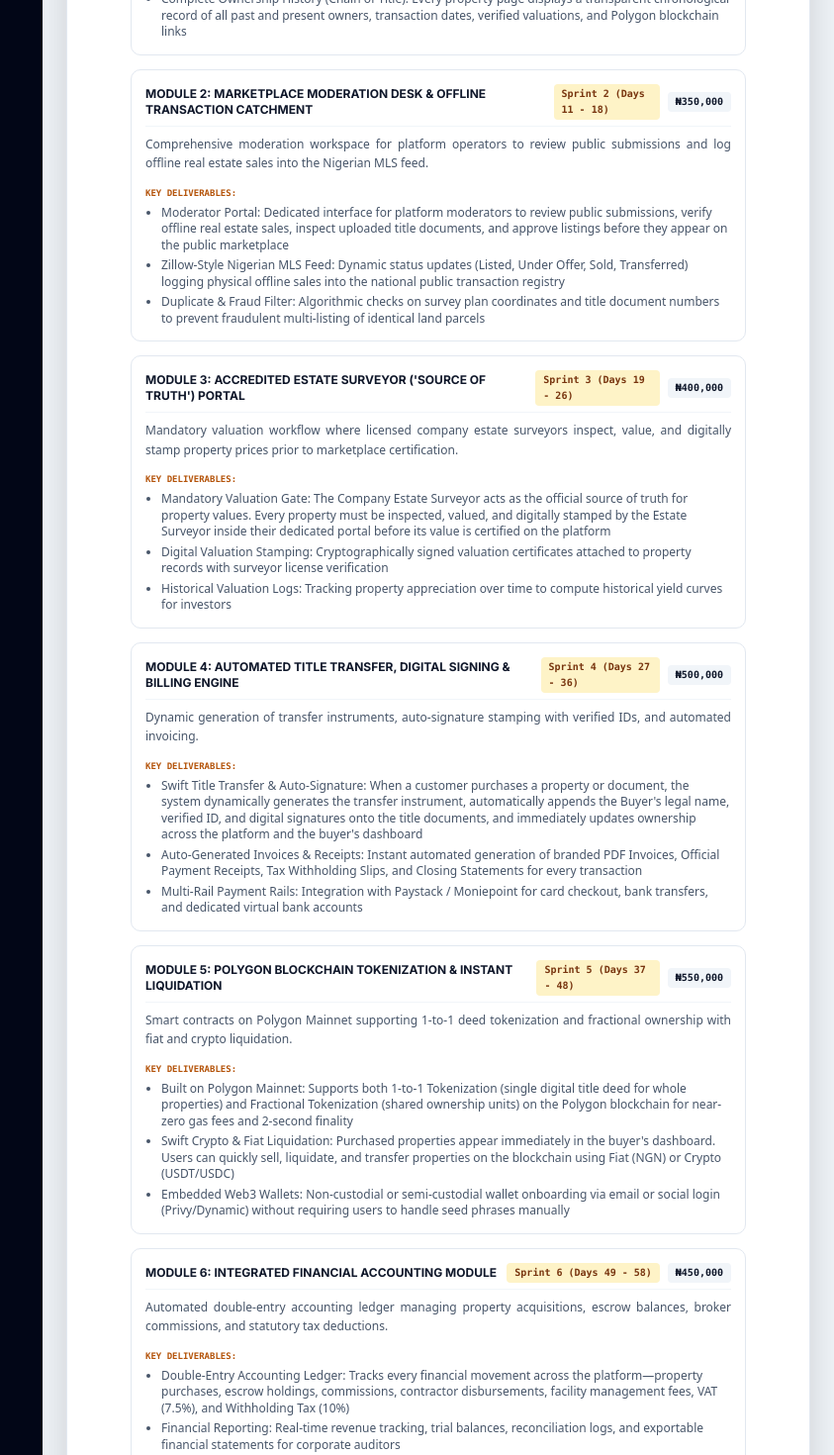
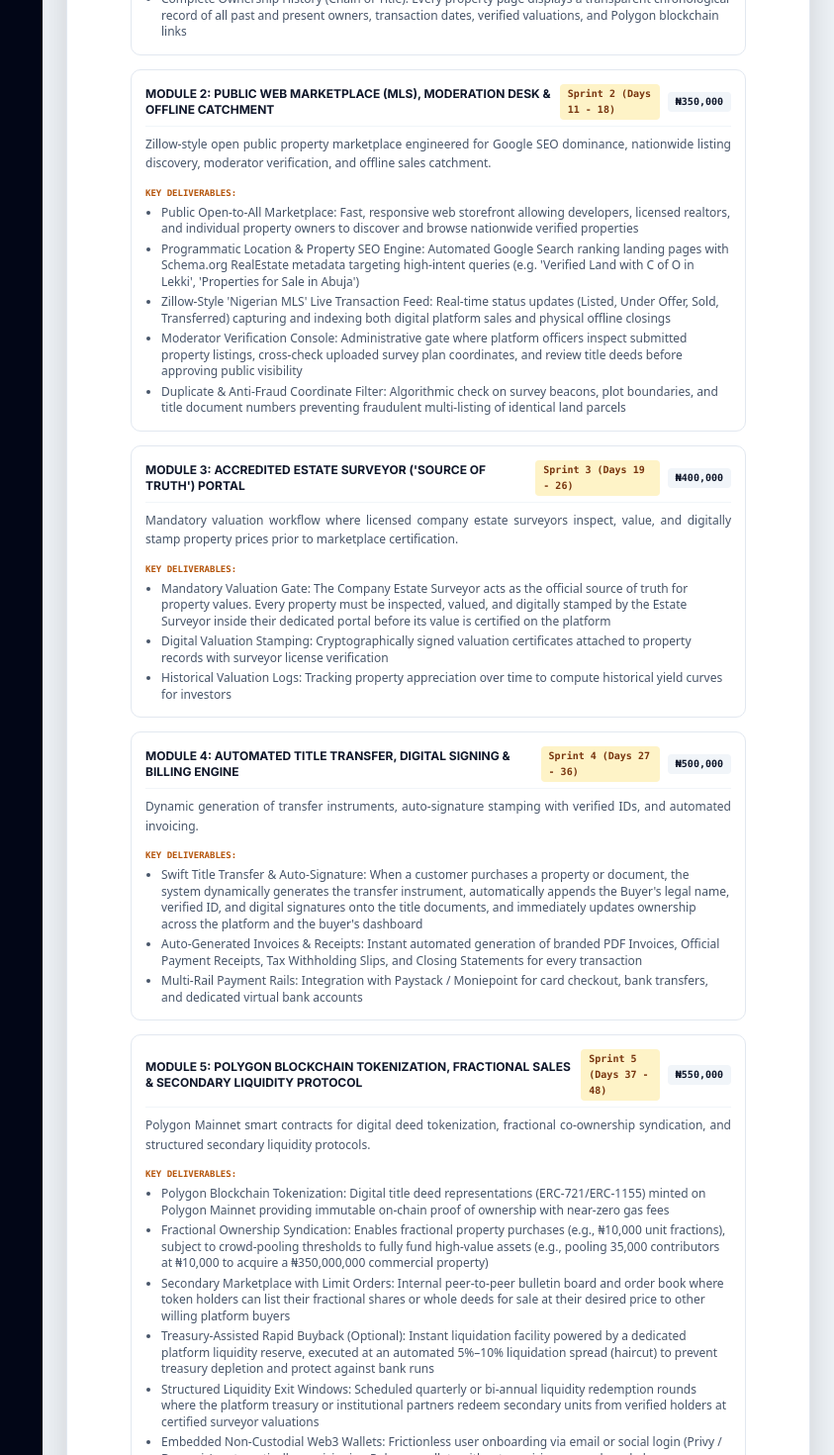
Before and after one commit to clintondotcpp/salescowboy-site, a Next.js app: page /real-estate-proposal in a window 1280 px wide. Shown: the part 1500-2970 px from the top of the page at 99% size, without its empty margins (437-1280 px from the left). Built offline with nearby package versions, Linux system fonts and the light colour scheme; no server answers; a web font is replaced by a local one.

Commit message:
feat: integrate secondary liquidity protocol, fractional pooling, and public web marketplace features

```diff
--- a/app/proposal/page.tsx
+++ b/app/proposal/page.tsx
@@ -98,14 +98,16 @@ const PRESETS = [
       },
       {
         id: "2",
-        title: "Module 2: Marketplace Moderation Desk & Offline Transaction Catchment",
+        title: "Module 2: Public Web Marketplace (MLS), Moderation Desk & Offline Catchment",
         timeline: "Sprint 2 (Days 11 - 18)",
         cost: 350000,
-        description: "Comprehensive moderation workspace for platform operators to review public submissions and log offline real estate sales into the Nigerian MLS feed.",
-        deliverables: [
-          "Moderator Portal: Dedicated interface for platform moderators to review public submissions, verify offline real estate sales, inspect uploaded title documents, and approve listings before they appear on the public marketplace",
-          "Zillow-Style Nigerian MLS Feed: Dynamic status updates (Listed, Under Offer, Sold, Transferred) logging physical offline sales into the national public transaction registry",
-          "Duplicate & Fraud Filter: Algorithmic checks on survey plan coordinates and title document numbers to prevent fraudulent multi-listing of identical land parcels"
+        description: "Zillow-style open public property marketplace engineered for Google SEO dominance, nationwide listing discovery, moderator verification, and offline sales catchment.",
+        deliverables: [
+          "Public Open-to-All Marketplace: Fast, responsive web storefront allowing developers, licensed realtors, and individual property owners to discover and browse nationwide verified properties",
+          "Programmatic Location & Property SEO Engine: Automated Google Search ranking landing pages with Schema.org RealEstate metadata targeting high-intent queries (e.g. 'Verified Land with C of O in Lekki', 'Properties for Sale in Abuja')",
+          "Zillow-Style 'Nigerian MLS' Live Transaction Feed: Real-time status updates (Listed, Under Offer, Sold, Transferred) capturing and indexing both digital platform sales and physical offline closings",
+          "Moderator Verification Console: Administrative gate where platform officers inspect submitted property listings, cross-check uploaded survey plan coordinates, and review title deeds before approving public visibility",
+          "Duplicate & Anti-Fraud Coordinate Filter: Algorithmic check on survey beacons, plot boundaries, and title document numbers preventing fraudulent multi-listing of identical land parcels"
         ]
       },
       {
@@ -134,14 +136,17 @@ const PRESETS = [
       },
       {
         id: "5",
-        title: "Module 5: Polygon Blockchain Tokenization & Instant Liquidation",
+        title: "Module 5: Polygon Blockchain Tokenization, Fractional Sales & Secondary Liquidity Protocol",
         timeline: "Sprint 5 (Days 37 - 48)",
         cost: 550000,
-        description: "Smart contracts on Polygon Mainnet supporting 1-to-1 deed tokenization and fractional ownership with fiat and crypto liquidation.",
-        deliverables: [
-          "Built on Polygon Mainnet: Supports both 1-to-1 Tokenization (single digital title deed for whole properties) and Fractional Tokenization (shared ownership units) on the Polygon blockchain for near-zero gas fees and 2-second finality",
-          "Swift Crypto & Fiat Liquidation: Purchased properties appear immediately in the buyer's dashboard. Users can quickly sell, liquidate, and transfer properties on the blockchain using Fiat (NGN) or Crypto (USDT/USDC)",
-          "Embedded Web3 Wallets: Non-custodial or semi-custodial wallet onboarding via email or social login (Privy/Dynamic) without requiring users to handle seed phrases manually"
+        description: "Polygon Mainnet smart contracts for digital deed tokenization, fractional co-ownership syndication, and structured secondary liquidity protocols.",
+        deliverables: [
+          "Polygon Blockchain Tokenization: Digital title deed representations (ERC-721/ERC-1155) minted on Polygon Mainnet providing immutable on-chain proof of ownership with near-zero gas fees",
+          "Fractional Ownership Syndication: Enables fractional property purchases (e.g., ₦10,000 unit fractions), subject to crowd-pooling thresholds to fully fund high-value assets (e.g., pooling 35,000 contributors at ₦10,000 to acquire a ₦350,000,000 commercial property)",
+          "Secondary Marketplace with Limit Orders: Internal peer-to-peer bulletin board and order book where token holders can list their fractional shares or whole deeds for sale at their desired price to other willing platform buyers",
+          "Treasury-Assisted Rapid Buyback (Optional): Instant liquidation facility powered by a dedicated platform liquidity reserve, executed at an automated 5%–10% liquidation spread (haircut) to prevent treasury depletion and protect against bank runs",
+          "Structured Liquidity Exit Windows: Scheduled quarterly or bi-annual liquidity redemption rounds where the platform treasury or institutional partners redeem secondary units from verified holders at certified surveyor valuations",
+          "Embedded Non-Custodial Web3 Wallets: Frictionless user onboarding via email or social login (Privy / Dynamic), automatically provisioning Polygon wallets without requiring manual seed phrases"
         ]
       },
       {
--- a/app/real-estate-proposal/page.tsx
+++ b/app/real-estate-proposal/page.tsx
@@ -120,14 +120,16 @@ const DEFAULT_REAL_ESTATE_PROPOSAL: RealEstateProposalState = {
     },
     {
       id: "2",
-      title: "Module 2: Marketplace Moderation Desk & Offline Transaction Catchment",
+      title: "Module 2: Public Web Marketplace (MLS), Moderation Desk & Offline Catchment",
       timeline: "Sprint 2 (Days 11 - 18)",
       cost: 350000,
-      description: "Comprehensive moderation workspace for platform operators to review public submissions and log offline real estate sales into the Nigerian MLS feed.",
+      description: "Zillow-style open public property marketplace engineered for Google SEO dominance, nationwide listing discovery, moderator verification, and offline sales catchment.",
       deliverables: [
-        "Moderator Portal: Dedicated interface for platform moderators to review public submissions, verify offline real estate sales, inspect uploaded title documents, and approve listings before they appear on the public marketplace",
-        "Zillow-Style Nigerian MLS Feed: Dynamic status updates (Listed, Under Offer, Sold, Transferred) logging physical offline sales into the national public transaction registry",
-        "Duplicate & Fraud Filter: Algorithmic checks on survey plan coordinates and title document numbers to prevent fraudulent multi-listing of identical land parcels"
+        "Public Open-to-All Marketplace: Fast, responsive web storefront allowing developers, licensed realtors, and individual property owners to discover and browse nationwide verified properties",
+        "Programmatic Location & Property SEO Engine: Automated Google Search ranking landing pages with Schema.org RealEstate metadata targeting high-intent queries (e.g. 'Verified Land with C of O in Lekki', 'Properties for Sale in Abuja')",
+        "Zillow-Style 'Nigerian MLS' Live Transaction Feed: Real-time status updates (Listed, Under Offer, Sold, Transferred) capturing and indexing both digital platform sales and physical offline closings",
+        "Moderator Verification Console: Administrative gate where platform officers inspect submitted property listings, cross-check uploaded survey plan coordinates, and review title deeds before approving public visibility",
+        "Duplicate & Anti-Fraud Coordinate Filter: Algorithmic check on survey beacons, plot boundaries, and title document numbers preventing fraudulent multi-listing of identical land parcels"
       ]
     },
     {
@@ -156,14 +158,17 @@ const DEFAULT_REAL_ESTATE_PROPOSAL: RealEstateProposalState = {
     },
     {
       id: "5",
-      title: "Module 5: Polygon Blockchain Tokenization & Instant Liquidation",
+      title: "Module 5: Polygon Blockchain Tokenization, Fractional Sales & Secondary Liquidity Protocol",
       timeline: "Sprint 5 (Days 37 - 48)",
       cost: 550000,
-      description: "Smart contracts on Polygon Mainnet supporting 1-to-1 deed tokenization and fractional ownership with fiat and crypto liquidation.",
+      description: "Polygon Mainnet smart contracts for digital deed tokenization, fractional co-ownership syndication, and structured secondary liquidity protocols.",
       deliverables: [
-        "Built on Polygon Mainnet: Supports both 1-to-1 Tokenization (single digital title deed for whole properties) and Fractional Tokenization (shared ownership units) on the Polygon blockchain for near-zero gas fees and 2-second finality",
-        "Swift Crypto & Fiat Liquidation: Purchased properties appear immediately in the buyer's dashboard. Users can quickly sell, liquidate, and transfer properties on the blockchain using Fiat (NGN) or Crypto (USDT/USDC)",
-        "Embedded Web3 Wallets: Non-custodial or semi-custodial wallet onboarding via email or social login (Privy/Dynamic) without requiring users to handle seed phrases manually"
+        "Polygon Blockchain Tokenization: Digital title deed representations (ERC-721/ERC-1155) minted on Polygon Mainnet providing immutable on-chain proof of ownership with near-zero gas fees",
+        "Fractional Ownership Syndication: Enables fractional property purchases (e.g., ₦10,000 unit fractions), subject to crowd-pooling thresholds to fully fund high-value assets (e.g., pooling 35,000 contributors at ₦10,000 to acquire a ₦350,000,000 commercial property)",
+        "Secondary Marketplace with Limit Orders: Internal peer-to-peer bulletin board and order book where token holders can list their fractional shares or whole deeds for sale at their desired price to other willing platform buyers",
+        "Treasury-Assisted Rapid Buyback (Optional): Instant liquidation facility powered by a dedicated platform liquidity reserve, executed at an automated 5%–10% liquidation spread (haircut) to prevent treasury depletion and protect against bank runs",
+        "Structured Liquidity Exit Windows: Scheduled quarterly or bi-annual liquidity redemption rounds where the platform treasury or institutional partners redeem secondary units from verified holders at certified surveyor valuations",
+        "Embedded Non-Custodial Web3 Wallets: Frictionless user onboarding via email or social login (Privy / Dynamic), automatically provisioning Polygon wallets without requiring manual seed phrases"
       ]
     },
     {
@@ -223,7 +228,7 @@ const DEFAULT_REAL_ESTATE_PROPOSAL: RealEstateProposalState = {
     { label: "Milestone 3: 20% Final Launch & Handover (Production Railway, Polygon Mainnet & App Stores)", percentage: 20, amount: 700000 }
   ],
   bankInfo: "Bank Name: GUARANTY TRUST BANK\nAccount Name: SALES COWBOY MARKETING SOLUTIONS\nAccount Number: 3006086291",
-  notes: "1. Total Project Investment: ₦3,500,000 all-inclusive custom development fee.\n2. Milestone Payments: 50% Mobilization (₦1,750,000) upon contract execution; 30% Staging & UAT (₦1,050,000); 20% Handover & Production Deployment (₦700,000).\n3. Bank Details: Guaranty Trust Bank, Account No: 3006086291, Sales Cowboy Marketing Solutions.\n4. Warranty: Includes 45 days post-launch bug-fix warranty and handover documentation.\n5. IP Rights: 100% full code ownership and smart contract keys transferred upon final milestone settlement."
+  notes: "1. Total Project Investment: ₦3,500,000 all-inclusive custom development fee.\n2. Milestone Payments: 50% Mobilization (₦1,750,000) upon contract execution; 30% Staging & UAT (₦1,050,000); 20% Handover & Production Deployment (₦700,000).\n3. Bank Details: Guaranty Trust Bank, Account No: 3006086291, Sales Cowboy Marketing Solutions.\n4. Warranty: Includes 45 days post-launch bug-fix warranty and handover documentation.\n5. IP Rights: 100% full code ownership and smart contract keys transferred upon final milestone settlement.\n6. Secondary Liquidity & Fractional Syndication: Real estate is an inherently illiquid physical asset. Rapid liquidation is strictly facilitated through (a) Secondary Marketplace with Limit Orders, (b) Treasury-Assisted Rapid Buyback at an automated 5%–10% liquidation spread (haircut) to protect platform cash reserves, or (c) Structured quarterly/bi-annual exit windows. Fractional property acquisitions are dependent upon sufficient pool aggregation (e.g., pooling ₦10,000 fractions to acquire a ₦350M asset)."
 };
 
 // UTF-8 Base64 serialization
--- a/temp-nov/agreement-letterhead.html
+++ b/temp-nov/agreement-letterhead.html
@@ -605,7 +605,7 @@
             5.3 <strong>Search Engine Optimization (SEO):</strong> The Developer warrants that the Public Web Marketplace shall be engineered with technical SEO best practices (Server-Side Rendering, dynamic sitemaps, and Schema.org real estate metadata). Exact ranking positions on Google depend on ongoing content and market activity and are not guaranteed as fixed positions.
           </p>
           <p>
-            5.4 <strong>Polygon Blockchain Operations:</strong> Transactions confirmed on the Polygon Mainnet are irreversible. The Developer shall not be liable for losses resulting from compromised administrative private keys under the Client's custody.
+            5.4 <strong>Polygon Blockchain Tokenization & Secondary Liquidity Protocol:</strong> Real estate is an inherently illiquid physical asset. Instant or rapid liquidation is not an unconditional guarantee and is strictly facilitated through three mechanisms: (a) <strong>Secondary Marketplace with Limit Orders</strong> (users can post their holdings for sale on the platform's internal bulletin board or order book at their preferred price to willing buyers), (b) <strong>Optional Treasury-Assisted Rapid Buyback</strong> (instant buyback available exclusively through a Platform Liquidity Facility at an automated 5%–10% liquidation spread / haircut to protect the treasury from bank runs), or (c) <strong>Structured Exit Windows</strong> (scheduled quarterly or bi-annual liquidity rounds where the platform redeems units from verified buyers). Furthermore, fractional property acquisitions are dependent upon sufficient crowd-pool aggregation (e.g., aggregating enough buyers at ₦10,000 per fraction to fully capitalize an asset such as a ₦350,000,000 property). Transactions confirmed on the Polygon Mainnet are irreversible. The Developer shall not be liable for market liquidity shortfalls or losses resulting from compromised administrative private keys under the Client's custody.
           </p>
         </div>
       </div>
```
Also changed, not shown: app/agreement/page.tsx (+1 -1 lines), temp-nov/proposal-letterhead.html (+16 -9 lines), 2 other files (tests, documents, lock files or other folders).
